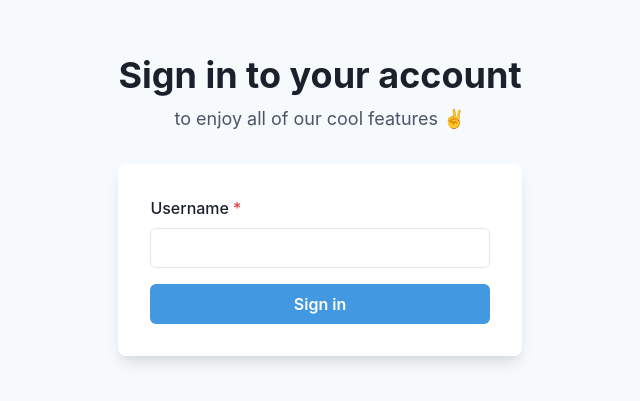
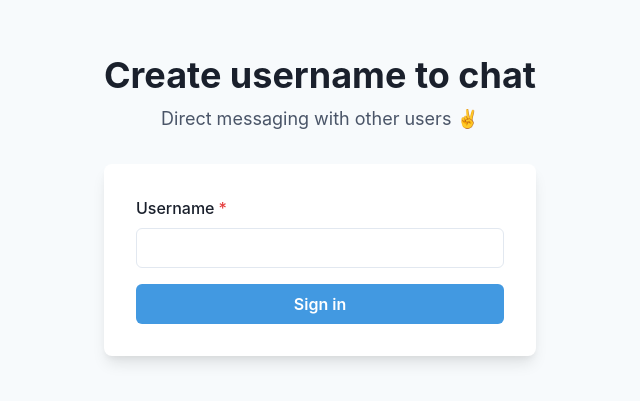
Before and after one commit to agarioch/sio-messages, a React (Create React App) app in the folder sio-messaging/: page / in a window 1280 px wide. Shown: the part 195-596 px from the top of the page, without its empty margins (320-960 px from the left). Built offline with nearby package versions, Linux system fonts and the light colour scheme.

Commit message:
Feat: update chat page formatting

```diff
--- a/sio-messaging/src/components/chat-form.tsx
+++ b/sio-messaging/src/components/chat-form.tsx
@@ -16,8 +16,9 @@ const ChatForm = ({
     <Stack
       direction={{ base: 'column', md: 'row' }}
       as={'form'}
-      w="60%"
+      w="36rem"
       minW="30rem"
+      mt="1rem"
       spacing={'12px'}
       onSubmit={(e) => {
         e.preventDefault();
--- a/sio-messaging/src/components/chat.tsx
+++ b/sio-messaging/src/components/chat.tsx
@@ -1,5 +1,5 @@
 import React, { useEffect, useState } from 'react';
-import { Box, Text, Flex, VStack } from '@chakra-ui/react';
+import { Box, Text, Flex, VStack, Heading, Divider } from '@chakra-ui/react';
 import socket from '../services/socket';
 import MessageCard from './message-card';
 import UserCard from './user-card';
@@ -138,7 +138,13 @@ const Chat: React.FC = () => {
           p={5}
           maxW="40rem"
         >
-          <Text mb={5}>Messages</Text>
+          <Heading size="mg">
+            Chat with{' '}
+            <span style={{ color: 'var(--chakra-colors-blue-600)' }}>
+              {selectedUser.username}
+            </span>
+          </Heading>
+          <Divider></Divider>
           <Flex direction="column" grow="1" justify="flex-end" minW="30rem">
             {selectedUser.messages &&
               selectedUser.messages.map((message: Message, i: number) => (
--- a/sio-messaging/src/components/login.tsx
+++ b/sio-messaging/src/components/login.tsx
@@ -27,9 +27,9 @@ export default function Login({ handleLogin }: LoginProps) {
     >
       <Stack spacing={8} mx={'auto'} maxW={'lg'} py={12} px={6}>
         <Stack align={'center'}>
-          <Heading fontSize={'4xl'}>Sign in to your account</Heading>
+          <Heading fontSize={'4xl'}>Create username to chat</Heading>
           <Text fontSize={'lg'} color={'gray.600'}>
-            to enjoy all of our cool features ✌️
+            Direct messaging with other users ✌️
           </Text>
         </Stack>
         <Box
```
